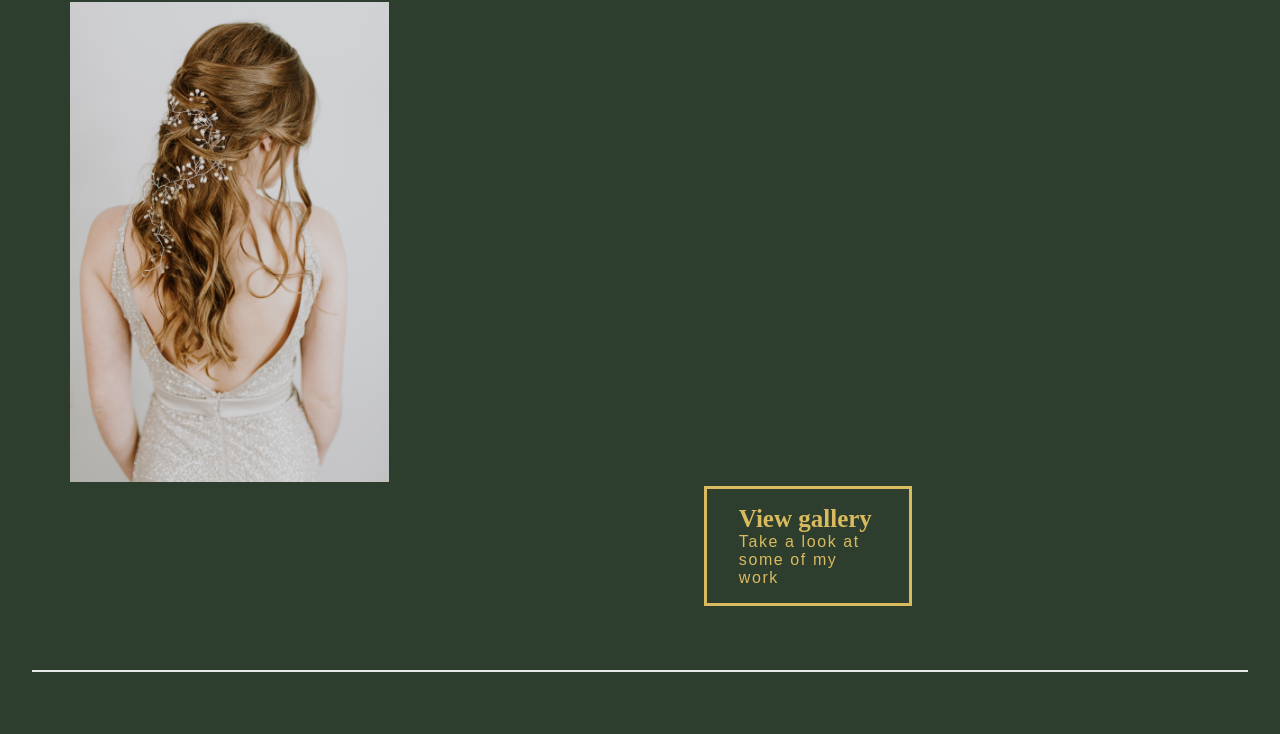
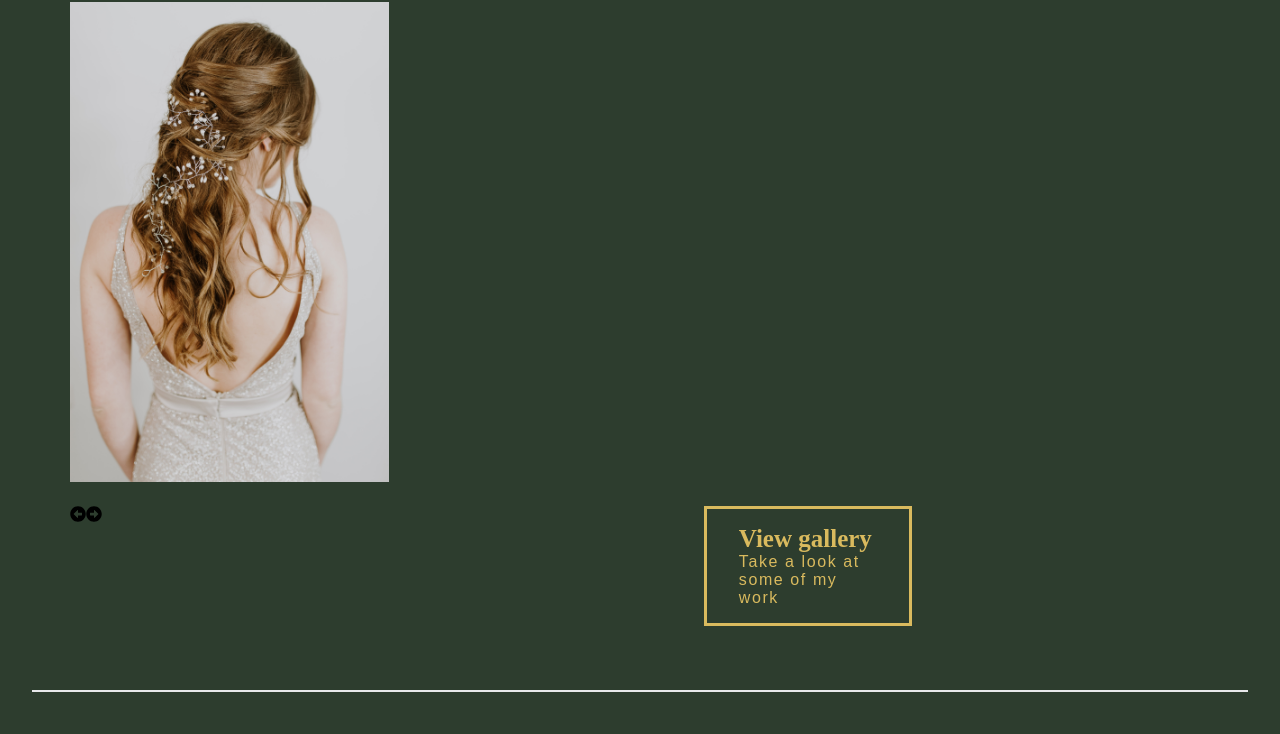
Before and after one commit to deshandeshandeshan/nickyolivier, a React (Create React App) app: page / in a window 1280 px wide. Shown: the part 2759-3493 px from the top of the page. Built offline with nearby package versions, Linux system fonts and the light colour scheme; a web font is replaced by a local one.

Commit message:
In imageSlider component, added react buttons package - added buttons to component. Mapped onclick events to buttons and set up logic to go to next and prev images

```diff
--- a/package.json
+++ b/package.json
@@ -8,6 +8,7 @@
     "@testing-library/user-event": "^13.5.0",
     "react": "^18.2.0",
     "react-dom": "^18.2.0",
+    "react-icons": "^4.10.1",
     "react-router-dom": "^6.13.0",
     "react-scripts": "5.0.1",
     "web-vitals": "^2.1.4"
--- a/src/components/ImageSlider.js
+++ b/src/components/ImageSlider.js
@@ -1,5 +1,6 @@
 import { useState } from "react";
 import "./ImageSlider.css";
+import { FaArrowAltCircleRight, FaArrowAltCircleLeft } from "react-icons/fa";
 
 const ImageSlider = () => {
   const imageSlides = [
@@ -7,11 +8,36 @@ const ImageSlider = () => {
       image: require("../images/wedding-hair-1.jpg"),
       title: "Annies wedding hair",
     },
+    {
+      image: require("../images/wedding-hair-2.jpg"),
+      title: "Annies wedding hair",
+    },
+    {
+      image: require("../images/wedding-hair-3.jpg"),
+      title: "Annies wedding hair",
+    },
+    {
+      image: require("../images/wedding-hair-4.jpg"),
+      title: "Annies wedding hair",
+    },
   ];
 
   const [currentIndex, setCurrentIndex] = useState(0);
 
+  const goToPrev = () => {
+    const isFirstSlide = currentIndex === 0;
+    const newIndex = isFirstSlide ? imageSlides.length - 1 : currentIndex - 1;
+    setCurrentIndex(newIndex);
+  };
+
+  const goToNext = () => {
+    const isLastSlide = currentIndex === imageSlides.length - 1;
+    const newIndex = isLastSlide ? 0 : currentIndex + 1;
+    setCurrentIndex(newIndex);
+  };
+
   return (
+    <div>
       <div className="image-slide-container">
         <img
           className="image-slide"
@@ -19,6 +45,9 @@ const ImageSlider = () => {
           alt="woman holding flowers looking out into a lake"
         />
       </div>
+      <FaArrowAltCircleLeft onClick={goToPrev} />
+      <FaArrowAltCircleRight onClick={goToNext} />
+    </div>
   );
 };
 
```
Also changed, not shown: 1 other file (tests, documents, lock files or other folders). Lines whose indentation alone changed are shown as unchanged.
